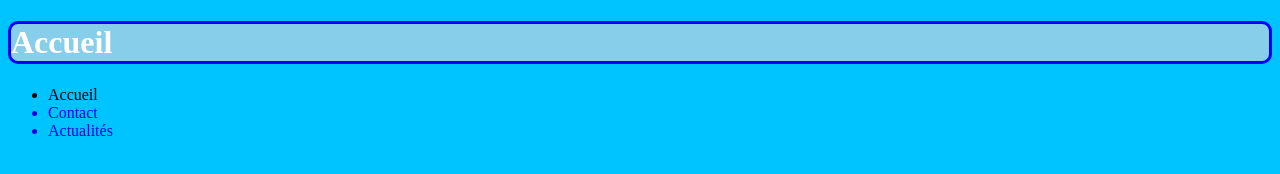
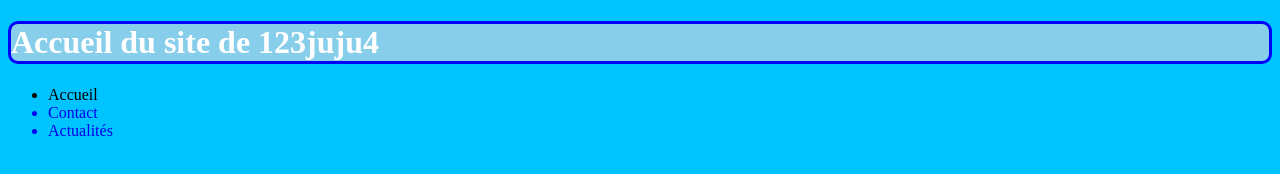
Before and after one commit to 123juju4/site, a plain HTML site: page index.html in a window 1280 px wide. Drawn offline with Linux system fonts and the light colour scheme.

Commit message:
index.html

```diff
--- a/index.html
+++ b/index.html
@@ -7,7 +7,7 @@
   	<link rel="icon" type="image/png" sizes="30x30" href="inutile/R.png">
   </head>
   <body>
-		<h1>Accueil</h1>
+		<h1>Accueil du site de 123juju4</h1>
 		<ul>
 		  <li>Accueil <a href="contact.html"></li>
 		  <li>Contact</li>
```
